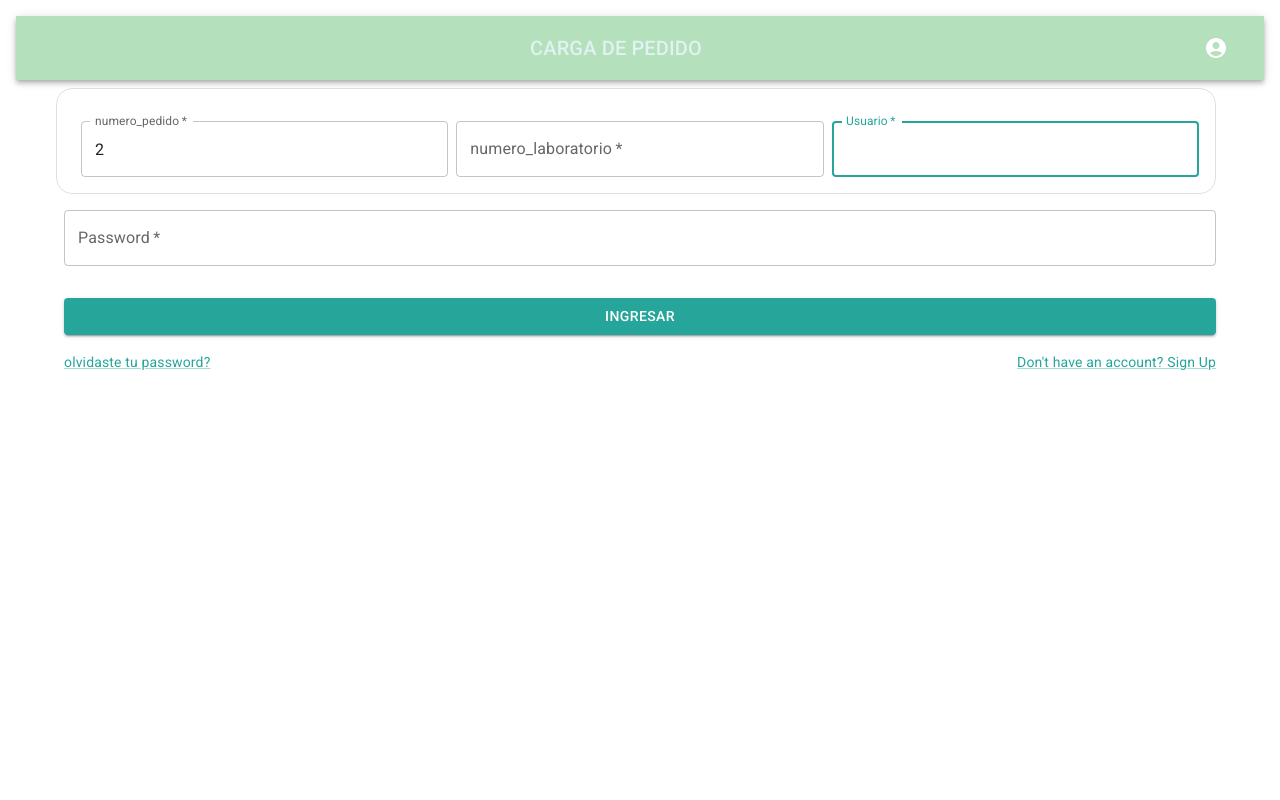
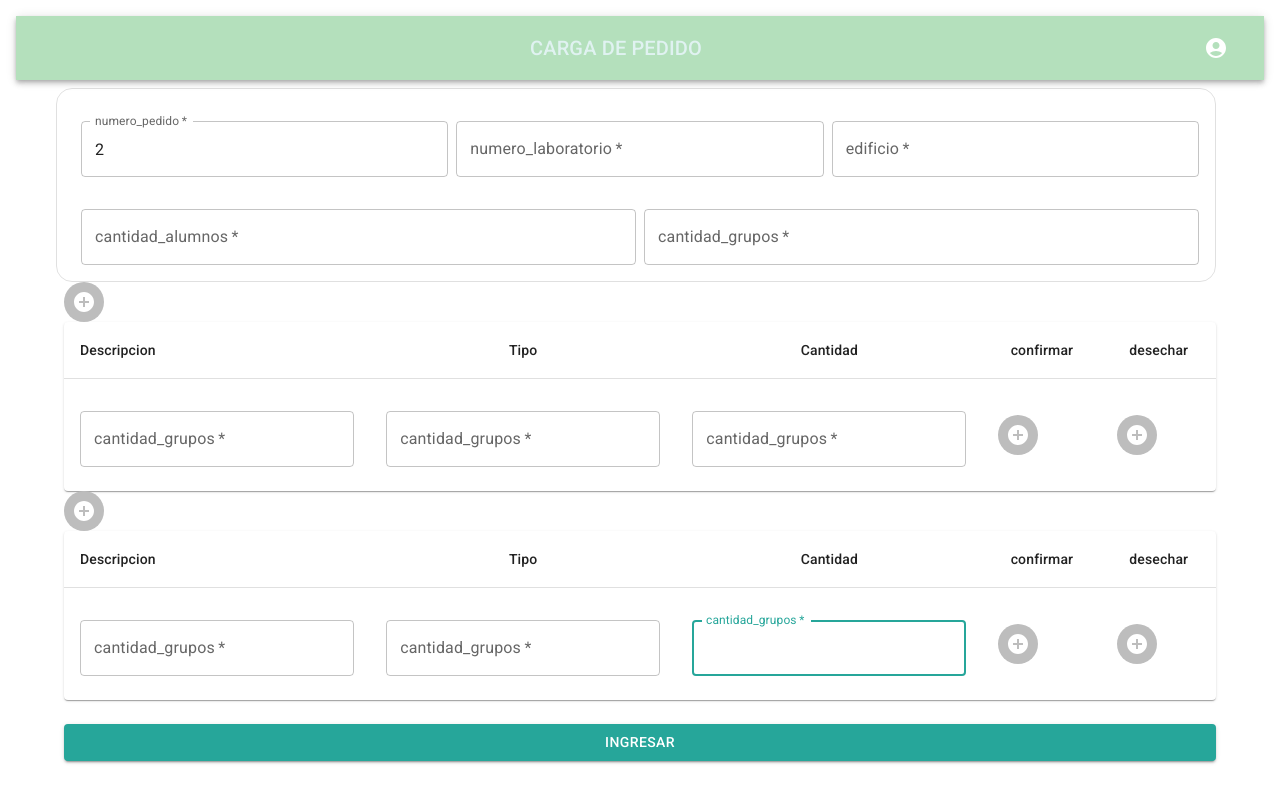
Before and after one commit to chamiamarillo/appLabFront, a React (Create React App) app: page /Docente/NuevoPedido in a window 1280 px wide. Built offline with nearby package versions, Linux system fonts and the light colour scheme.

Commit message:
empezando a cargar los input

```diff
--- a/src/Components/Docente/NuevoPedido.jsx
+++ b/src/Components/Docente/NuevoPedido.jsx
@@ -9,15 +9,21 @@ import Checkbox from '@mui/material/Checkbox';
 import Link from '@mui/material/Link';
 import Grid from '@mui/material/Grid';
 import Box from '@mui/material/Box';
+import AddCircleIcon from '@mui/icons-material/AddCircle';
 
 import Typography from '@mui/material/Typography';
 import Container from '@mui/material/Container';
 import { ThemeProvider } from '@mui/material/styles';
-import PrecisionManufacturingIcon from '@mui/icons-material/PrecisionManufacturing';
+
 import Header from '../Header/Header'
-
+import Paper from '@mui/material/Paper';
 import Theme1 from '../Theme/Theme1';
-
+import Table from '@mui/material/Table';
+import TableBody from '@mui/material/TableBody';
+import TableCell from '@mui/material/TableCell';
+import TableContainer from '@mui/material/TableContainer';
+import TableHead from '@mui/material/TableHead';
+import TableRow from '@mui/material/TableRow';
 
 
 //const theme = createTheme();
@@ -127,25 +133,193 @@ export default function NuevoPedido() {
                 margin="normal"
                 required
                 fullWidth
-                id="user"
-                label="Usuario"
-                name="user"
-                autoComplete="user"
+                id="edificio"
+                label="edificio"
+                name="edificio"
+                autoComplete="edificio"
                 autoFocus
               />
             </Grid>
+            <Grid item xs={6}>
+
+
+              <TextField
+                margin="normal"
+                required
+                fullWidth
+                id="cantidad_alumnos"
+                label="cantidad_alumnos"
+                name="cantidad_alumnos"
+                autoComplete="cantidad_alumnos"
+                autoFocus
+              />
+              </Grid>
+              <Grid item xs={6}>
+
+
+              <TextField
+                margin="normal"
+                required
+                fullWidth
+                id="cantidad_grupos"
+                label="cantidad_grupos"
+                name="cantidad_grupos"
+                autoComplete="cantidad_grupos"
+                autoFocus
+              />
             </Grid>
+
+            </Grid>
+
+            <Avatar>
+                                <AddCircleIcon />
+            </Avatar>
+            <TableContainer component={Paper}>
+                <Table sx={{ minWidth: 650 }} aria-label="simple table">
+                    <TableHead>
+                        <TableRow alignItems="center">
+                            <TableCell>Descripcion</TableCell>
+                            <TableCell align="center">Tipo</TableCell>
+                            <TableCell align="center">Cantidad</TableCell>
+                            <TableCell align="center">confirmar</TableCell>
+                            <TableCell align="center">desechar</TableCell>
+                        </TableRow>
+                    </TableHead>
+                    <TableBody>
+
+                            <TableRow
+
+                                sx={{ '&:last-child td, &:last-child th': { border: 0 } }}
+                            >
+                                <TableCell >
+                                <TextField
+                                      margin="normal"
+                                      required
+                                      fullWidth
+                                      id="cantidad_grupos"
+                                      label="cantidad_grupos"
+                                      name="cantidad_grupos"
+                                      autoComplete="cantidad_grupos"
+                                      autoFocus
+                                    />
+                                     </TableCell>
+                                <TableCell align="right">
+                                <TextField
+                                      margin="normal"
+                                      required
+                                      fullWidth
+                                      id="cantidad_grupos"
+                                      label="cantidad_grupos"
+                                      name="cantidad_grupos"
+                                      autoComplete="cantidad_grupos"
+                                      autoFocus
+                                    /></TableCell>
+                                <TableCell align="right">
+                                <TextField
+                                    margin="normal"
+                                    required
+                                    fullWidth
+                                    id="cantidad_grupos"
+                                    label="cantidad_grupos"
+                                    name="cantidad_grupos"
+                                    autoComplete="cantidad_grupos"
+                                    autoFocus
+                                  />
+                                </TableCell>
+                                <TableCell align="right">
+
+                                <Avatar>
+                                <AddCircleIcon />
+                                </Avatar>
+
+                                </TableCell>
+                                <TableCell align="right">
+                                <Avatar>
+                                <AddCircleIcon />
+                                </Avatar>
+                                </TableCell>
+                            </TableRow>
+
+                    </TableBody>
+                </Table>
+            </TableContainer>
+            <Avatar>
+                                <AddCircleIcon />
+            </Avatar>
+            <TableContainer component={Paper}>
+                <Table sx={{ minWidth: 650 }} aria-label="simple table">
+                    <TableHead>
+                        <TableRow alignItems="center">
+                            <TableCell>Descripcion</TableCell>
+                            <TableCell align="center">Tipo</TableCell>
+                            <TableCell align="center">Cantidad</TableCell>
+                            <TableCell align="center">confirmar</TableCell>
+                            <TableCell align="center">desechar</TableCell>
+                        </TableRow>
+                    </TableHead>
+                    <TableBody>
+
+                            <TableRow
+
+                                sx={{ '&:last-child td, &:last-child th': { border: 0 } }}
+                            >
+                                <TableCell >
+                                <TextField
+                                      margin="normal"
+                                      required
+                                      fullWidth
+                                      id="cantidad_grupos"
+                                      label="cantidad_grupos"
+                                      name="cantidad_grupos"
+                                      autoComplete="cantidad_grupos"
+                                      autoFocus
+                                    />
+                                     </TableCell>
+                                <TableCell align="right">
+                                <TextField
+                                      margin="normal"
+                                      required
+                                      fullWidth
+                                      id="cantidad_grupos"
+                                      label="cantidad_grupos"
+                                      name="cantidad_grupos"
+                                      autoComplete="cantidad_grupos"
+                                      autoFocus
+                                    /></TableCell>
+                                <TableCell align="right">
+                                <TextField
+                                    margin="normal"
+                                    required
+                                    fullWidth
+                                    id="cantidad_grupos"
+                                    label="cantidad_grupos"
+                                    name="cantidad_grupos"
+                                    autoComplete="cantidad_grupos"
+                                    autoFocus
+                                  />
+                                </TableCell>
+                                <TableCell align="right">
+
+                                <Avatar>
+                                <AddCircleIcon />
+                                </Avatar>
+
+                                </TableCell>
+                                <TableCell align="right">
+                                <Avatar>
+                                <AddCircleIcon />
+                                </Avatar>
+                                </TableCell>
+                            </TableRow>
+
+                    </TableBody>
+                </Table>
+            </TableContainer>
+
          </Box>
-            <TextField
-              margin="normal"
-              required
-              fullWidth
-              name="password"
-              label="Password"
-              type="password"
-              id="password"
-              autoComplete="current-password"
-            />
+
+
+
 
             <Button
               type="submit"
@@ -155,18 +329,7 @@ export default function NuevoPedido() {
             >
               INGRESAR
             </Button>
-            <Grid container>
-              <Grid item xs>
-                <Link href="#" variant="body2">
-                  olvidaste tu password?
-                </Link>
-              </Grid>
-              <Grid item>
-                <Link href="#" variant="body2">
-                  {"Don't have an account? Sign Up"}
-                </Link>
-              </Grid>
-            </Grid>
+
           </Box>
 
 
```
